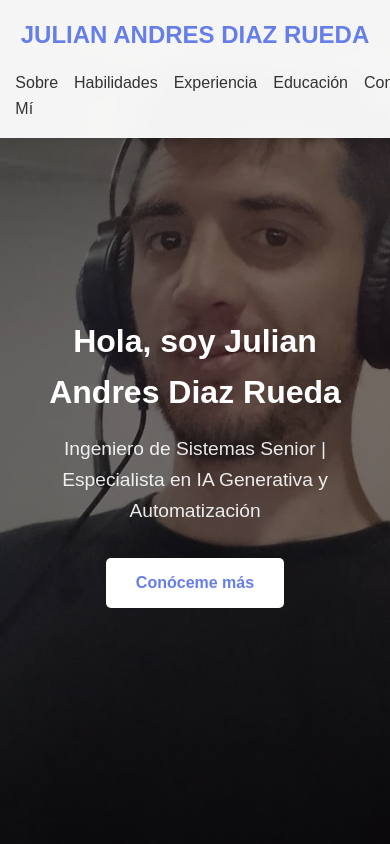
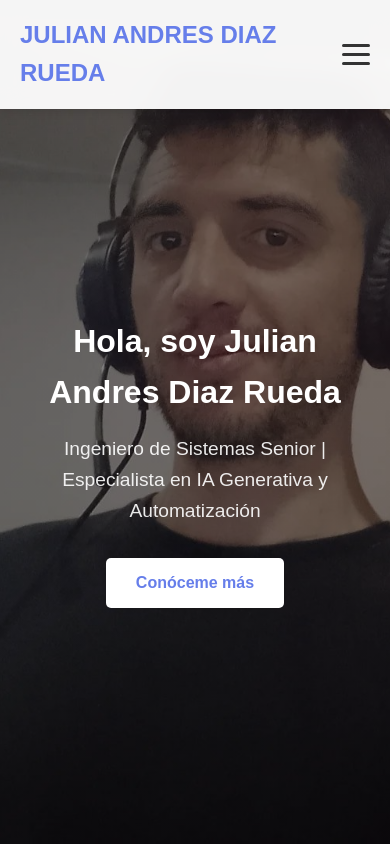
Before and after one commit to julian04280/perfil, a React (Create React App) app: page / in a window 390 px wide. Shown: the top 844 px of the page. Built offline with nearby package versions, Linux system fonts and the light colour scheme.

Commit message:
Ajuste Menu

```diff
--- a/src/App.css
+++ b/src/App.css
@@ -58,6 +58,28 @@ body {
 
 .nav-links a:hover {
   color: #667eea;
+}
+
+/* Hamburger & Overlay default styles */
+.hamburger {
+  display: none;
+}
+
+.nav-overlay {
+  position: fixed;
+  top: 0;
+  left: 0;
+  width: 100vw;
+  height: 100vh;
+  background: rgba(0, 0, 0, 0.4);
+  backdrop-filter: blur(2px);
+  z-index: 998;
+  animation: fadeIn 0.3s ease-in-out;
+}
+
+@keyframes fadeIn {
+  from { opacity: 0; }
+  to { opacity: 1; }
 }
 
 /* Hero Section */
@@ -234,12 +256,70 @@ body {
 /* Responsive Design */
 @media (max-width: 768px) {
   .navbar .container {
+    flex-direction: row;
+    justify-content: space-between;
+    align-items: center;
+    padding: 1rem 20px;
+  }
+
+  .hamburger {
+    display: flex;
     flex-direction: column;
-    gap: 1rem;
+    justify-content: space-between;
+    width: 30px;
+    height: 21px;
+    background: transparent;
+    border: none;
+    cursor: pointer;
+    padding: 0;
+    z-index: 1001;
+  }
+
+  .hamburger .bar {
+    height: 3px;
+    width: 100%;
+    background-color: #333;
+    border-radius: 10px;
+    transition: all 0.3s ease-in-out;
+  }
+
+  .hamburger.active .bar:nth-child(1) {
+    transform: translateY(9px) rotate(45deg);
+    background-color: #667eea;
+  }
+
+  .hamburger.active .bar:nth-child(2) {
+    opacity: 0;
+  }
+
+  .hamburger.active .bar:nth-child(3) {
+    transform: translateY(-9px) rotate(-45deg);
+    background-color: #667eea;
   }
 
   .nav-links {
-    gap: 1rem;
+    position: fixed;
+    top: 0;
+    right: -100%;
+    width: 280px;
+    height: 100vh;
+    background: rgba(255, 255, 255, 0.98);
+    backdrop-filter: blur(10px);
+    flex-direction: column;
+    justify-content: center;
+    align-items: center;
+    gap: 2.5rem;
+    box-shadow: -5px 0 15px rgba(0,0,0,0.1);
+    transition: right 0.3s ease-in-out;
+    z-index: 999;
+  }
+
+  .nav-links.open {
+    right: 0;
+  }
+
+  .nav-links a {
+    font-size: 1.2rem;
   }
 
   .hero-content h1 {
--- a/src/App.tsx
+++ b/src/App.tsx
@@ -1,15 +1,21 @@
-import React from 'react';
+import React, { useState } from 'react';
 import { Helmet } from 'react-helmet-async';
 import heroBg from './assets/hero-bg.jpg';
 import profileImg from './assets/hero-bg2.jpeg';
 import './App.css';
 
 function App() {
+  const [isMenuOpen, setIsMenuOpen] = useState(false);
+
   const heroStyle = {
     backgroundImage: `linear-gradient(rgba(0, 0, 0, 0.5), rgba(0, 0, 0, 0.5)), url(${heroBg})`,
     backgroundSize: 'cover',
     backgroundPosition: 'center',
     backgroundAttachment: 'fixed'
+  };
+
+  const closeMenu = () => {
+    setIsMenuOpen(false);
   };
 
   return (
@@ -29,16 +35,28 @@ function App() {
       <nav className="navbar">
         <div className="container">
           <h1 className="logo">JULIAN ANDRES DIAZ RUEDA</h1>
-          <ul className="nav-links">
-            <li><a href="#hero">Inicio</a></li>
-            <li><a href="#about">Sobre Mí</a></li>
-            <li><a href="#skills">Habilidades</a></li>
-            <li><a href="#experience">Experiencia</a></li>
-            <li><a href="#education">Educación</a></li>
-            <li><a href="#contact">Contacto</a></li>
+          <button
+            className={`hamburger ${isMenuOpen ? 'active' : ''}`}
+            onClick={() => setIsMenuOpen(!isMenuOpen)}
+            aria-label="Menú de navegación"
+            aria-expanded={isMenuOpen}
+          >
+            <span className="bar"></span>
+            <span className="bar"></span>
+            <span className="bar"></span>
+          </button>
+          <ul className={`nav-links ${isMenuOpen ? 'open' : ''}`}>
+            <li><a href="#hero" onClick={closeMenu}>Inicio</a></li>
+            <li><a href="#about" onClick={closeMenu}>Sobre Mí</a></li>
+            <li><a href="#skills" onClick={closeMenu}>Habilidades</a></li>
+            <li><a href="#experience" onClick={closeMenu}>Experiencia</a></li>
+            <li><a href="#education" onClick={closeMenu}>Educación</a></li>
+            <li><a href="#contact" onClick={closeMenu}>Contacto</a></li>
           </ul>
         </div>
       </nav>
+
+      {isMenuOpen && <div className="nav-overlay" onClick={closeMenu}></div>}
 
       {/* Hero Section */}
       <section id="hero" className="hero" style={heroStyle}>
```
